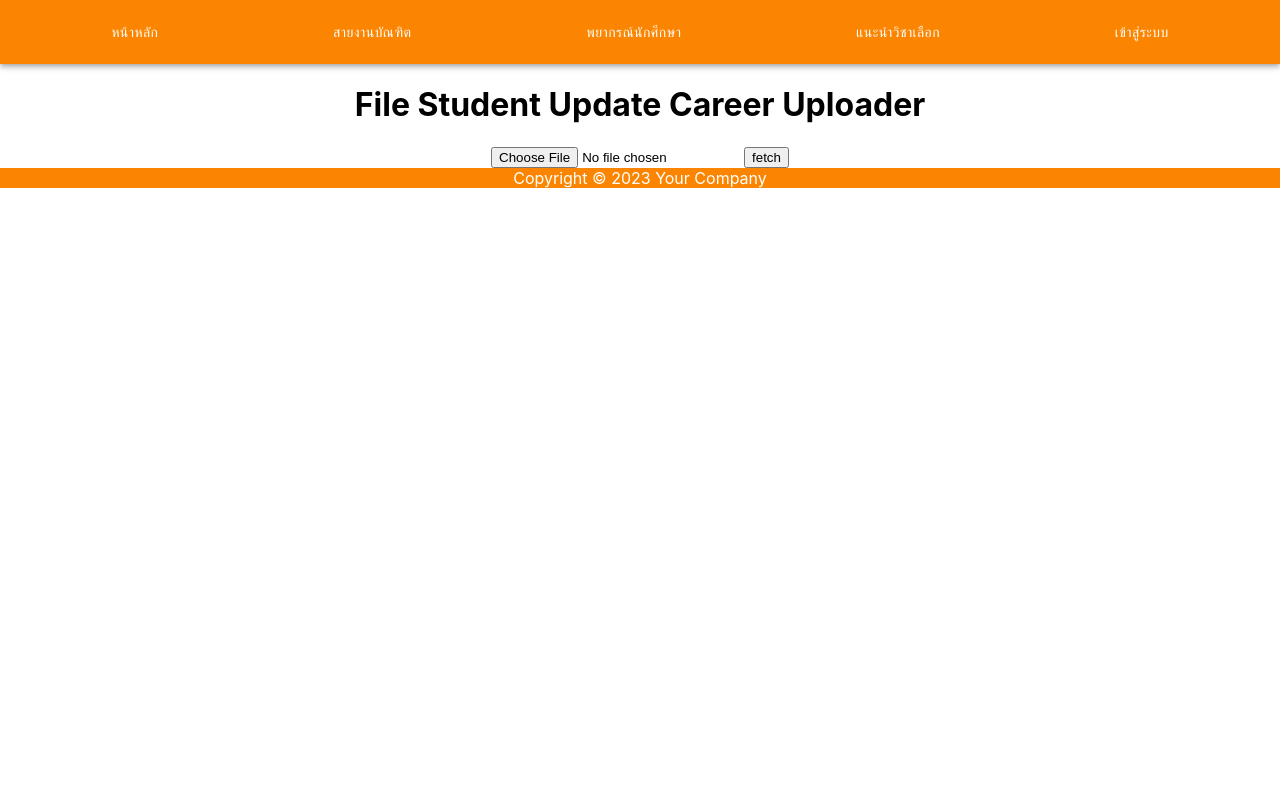
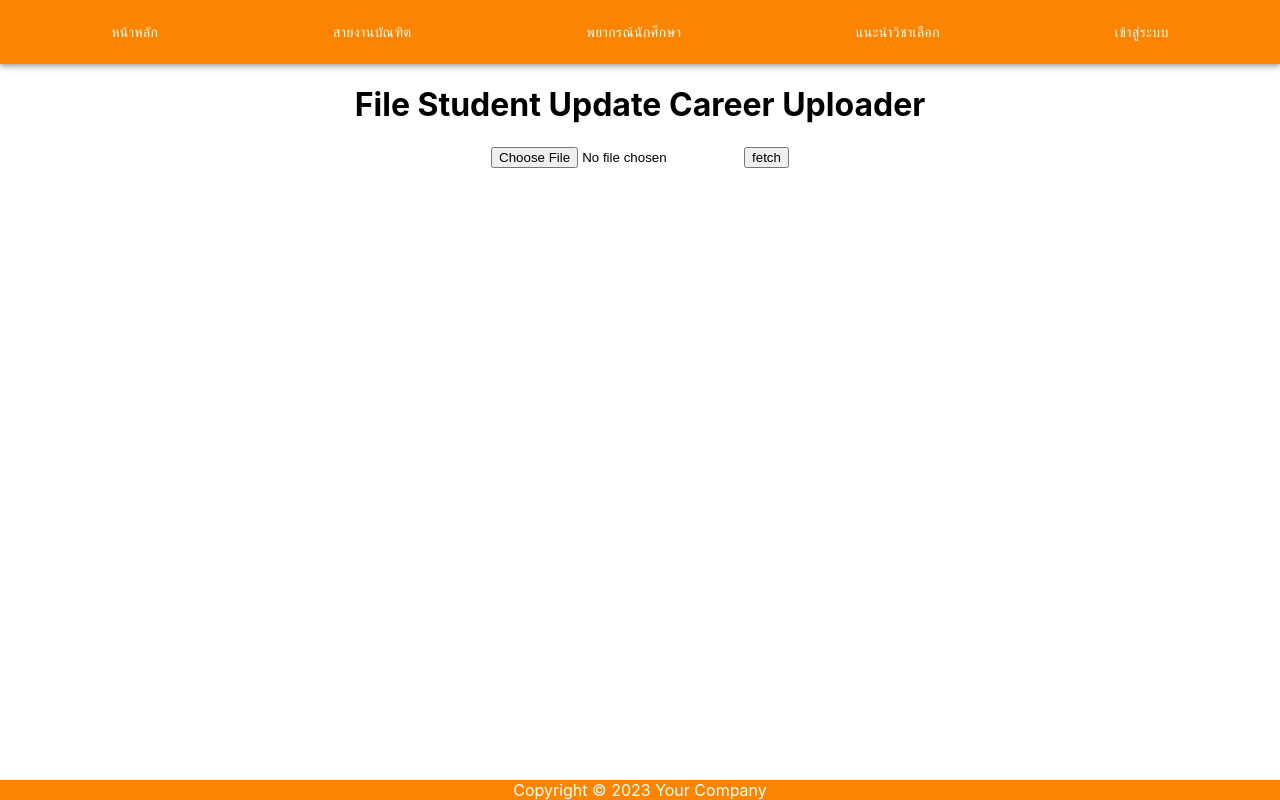
Before and after one commit to MashMaleLLO/Project_APS_CE_DEV, a React (Create React App) app in the folder django project/aps_ce_frontend/: page /careerUpdate in a window 1280 px wide. Built offline with nearby package versions, Linux system fonts and the light colour scheme.

Commit message:
แก้ให้ footer อยู่ล่างสุด

```diff
--- a/django project/aps_ce_frontend/src/Component/footer.js
+++ b/django project/aps_ce_frontend/src/Component/footer.js
@@ -1,8 +1,18 @@
-import React from 'react';
+import React from "react";
 
 function Footer() {
   return (
-    <footer style={{ backgroundColor: '#FB8500', color: 'white' ,textAlign: 'center'}}>
+    <footer
+      style={{
+        backgroundColor: "#FB8500",
+        color: "white",
+        textAlign: "center",
+        position: "fixed",
+        bottom: "0px",
+        left: "0px",
+        right: "0px"
+      }}
+    >
       Copyright &copy; {new Date().getFullYear()} Your Company
     </footer>
   );
```
